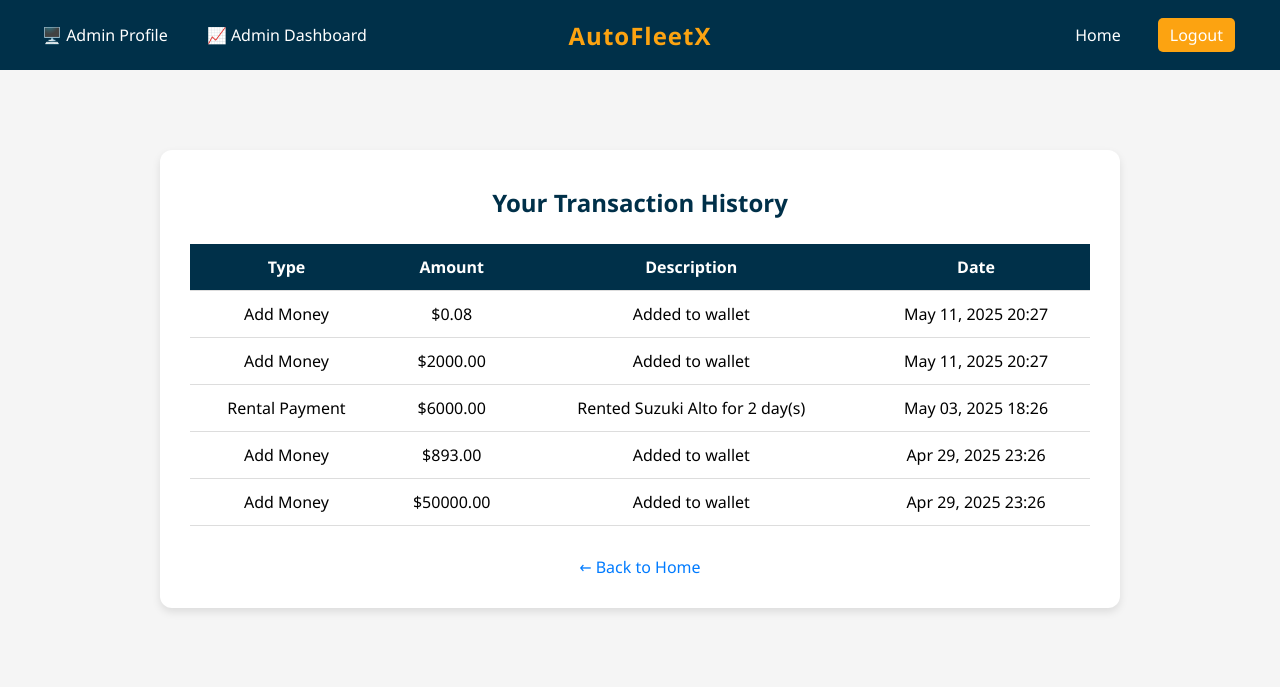
After one commit to huzaifa-2005/Car-Rental-System, a Django app: page /transactions/ in a window 1280 px wide. The commit adds this page. Shown: the top 687 px of the page. Run offline with Django 5.2, Linux system fonts and the light colour scheme; a user stored in the database is signed in; data comes from the database, SQL or seed files in the repository; both versions use the stored data as it was after the commit.

Commit message:
Implement Transaction History Page, Restrict Admin Rentals, and Add Dynamic Pricing Display
- Created complete frontend for transaction model (HTML template, view, and URL)
- Hid rent functionality from admin users while retaining detail view access
- Added JavaScript to dynamically show rental cost based on selected days

```diff
--- a/main_app/models.py
+++ b/main_app/models.py
@@ -5,14 +5,31 @@ from django.utils import timezone
 import datetime
 # MinValueValidator--Used to make sure numeric fields (like balance) are not negative
 
+# __str__ is a Special Python method that defines the string representation of an object
 
+'''Here in Django, by ORM (Object-Relational Mapping), it is meant that is a technique
+        that Django uses to interact with your database,
+        allowing you to work with your database using Python objects rather than writing raw
+        SQL queries. '''
 
-#  Abstract base class for shared timestamps
+''' Here in django, Abstract base classes serve by allowing us to
+put some common information into a number of other models. '''
+
+'''Abstract classes in Django focus on preventing table creation and allow sharing common fields--as done in this case with created_at field.'''
+''' Meta class is like a settings panel or configuration handler specifically for each model.
+It's where we tell Django special instructions about how to treat the entire model in the database and throughout the framework.  '''
+
+''' "Meta" is not a keyword but its a conventional name to represent the metadata of the model.
+Its purpose is to give you a place to specify model-wide settings
+without cluttering up the main model definition with non-field related configurations. '''
+
+# This is our abstract class that we have defined
 class TimeStampedModel(models.Model):
     created_at = models.DateTimeField(auto_now_add=True)
 
     class Meta:
         abstract = True
+    # The abstract = True in Meta tells Django not to create a database table--keeping the model abstract.
 
 
 class CustomUser(AbstractUser):
@@ -103,6 +120,12 @@ class Rental(TimeStampedModel):
     # cls = Rental (the class itself)
     def check_returns(cls):
         today = timezone.now().date()
+
+        # in Django you cannot use the simple Python <= operator inside a filter() call
+        # Django ORM does not parse native Python comparison operators (<, <=, etc.) in queries.
+        #  Instead, Django uses "field lookups"
+        # "field lookups" are special keywords connected with __ (double underscore) to perform comparisons in SQL.
+        # __lte is lookup type for "less than or equal to"
         completed_rentals = cls.objects.filter(end_date__lte=today, is_active=True)
         for rental in completed_rentals:
             rental.is_active = False
--- /dev/null
+++ b/main_app/templates/main_app/transaction_history.html
@@ -0,0 +1,90 @@
+{% extends 'base.html' %}
+{% block title %}Transaction History{% endblock %}
+
+{% block content %}
+<!DOCTYPE html>
+<html lang="en">
+<head>
+    <meta charset="UTF-8">
+    <style>
+        .transaction-table {
+            width: 100%;
+            border-collapse: collapse;
+            font-family: 'Segoe UI', sans-serif;
+        }
+
+        .transaction-table th, .transaction-table td {
+            padding: 12px;
+            border-bottom: 1px solid #ddd;
+            text-align: center;
+        }
+
+        .transaction-table th {
+            background-color: #003049;
+            color: white;
+        }
+
+        .transaction-table tr:hover {
+            background-color: #f1f1f1;
+        }
+
+        .history-container {
+            max-width: 900px;
+            margin: 40px auto;
+            background: white;
+            padding: 30px;
+            border-radius: 12px;
+            box-shadow: 0 4px 8px rgba(0,0,0,0.1);
+        }
+
+        h2 {
+            text-align: center;
+            margin-bottom: 25px;
+            color: #003049;
+        }
+
+        .no-transactions {
+            text-align: center;
+            color: #777;
+            font-size: 18px;
+        }
+    </style>
+</head>
+<body>
+
+<div class="history-container">
+    <h2>Your Transaction History</h2>
+
+    {% if transactions %}
+    <table class="transaction-table">
+        <thead>
+            <tr>
+                <th>Type</th>
+                <th>Amount</th>
+                <th>Description</th>
+                <th>Date</th>
+            </tr>
+        </thead>
+        <tbody>
+            {% for tx in transactions %}
+            <tr>
+                <td>{{ tx.get_transaction_type_display }}</td>
+                <td>${{ tx.amount }}</td>
+                <td>{{ tx.description }}</td>
+                <td>{{ tx.created_at|date:"M d, Y H:i" }}</td>
+            </tr>
+            {% endfor %}
+        </tbody>
+    </table>
+    {% else %}
+        <p class="no-transactions">You have no transaction history yet.</p>
+    {% endif %}
+
+    <div style="text-align: center; margin-top: 30px;">
+        <a href="{% url 'home' %}" style="color: #007BFF; text-decoration: none;">&larr; Back to Home</a>
+    </div>
+</div>
+
+</body>
+</html>
+{% endblock %}
--- a/main_app/urls.py
+++ b/main_app/urls.py
@@ -19,6 +19,7 @@ urlpatterns = [
     # User account URLs
     path('profile/', views.profile_view, name='profile'),
     path('rental-history/', views.rental_history_view, name='rental_history'),
+    path('transactions/', views.transaction_history, name='transaction_history'),
     path('contact/', views.contact_us, name='contact_us'),
 
     # Admin URLs
--- a/main_app/views.py
+++ b/main_app/views.py
@@ -47,8 +47,7 @@ def login_view(request):
             user = authenticate(username=username, password=password)
             if user is not None:
                 login(request, user)
-                next_url = request.GET.get('next', 'home')
-                return redirect(next_url)
+                return redirect('home')
             else:
                 messages.error(request, 'Invalid username or password')
     else:
@@ -147,7 +146,7 @@ def rent_car(request, car_id):
             description=f'Rented {car.name} for {days} day(s)'
         )
 
-        messages.success(request, f'You successfully rented {car.name} for {days} day(s).',extra_tags="rental-success")
+        messages.success(request, f'You have successfully rented {car.name} for {days} day(s).',extra_tags="rental-success")
         return redirect('rental_history')
 
 
@@ -296,6 +295,11 @@ def rental_history_view(request):
         'rentals': rentals,
         'today': today
     })
+
+@login_required
+def transaction_history(request):
+    transactions = Transaction.objects.filter(user=request.user).order_by('-created_at') # this minus sign before "created_at" will sort the transactions in descending order
+    return render(request, 'main_app/transaction_history.html', {'transactions': transactions})
 
 
 
--- a/templates/base.html
+++ b/templates/base.html
@@ -85,6 +85,7 @@
                 {% else %}
                     <a href="{% url 'profile' %}">👤︎ User Profile</a>
                     <a href="{% url 'rental_history' %}">🚗 My Rentals</a>
+                    <a href="{% url 'transaction_history' %}">💰 Transactions</a>
                 {% endif %}
             </div>
         {% else %}
```
Also changed, not shown: main_app/templates/main_app/car_detail.html (+28 -3 lines), db.sqlite3.
